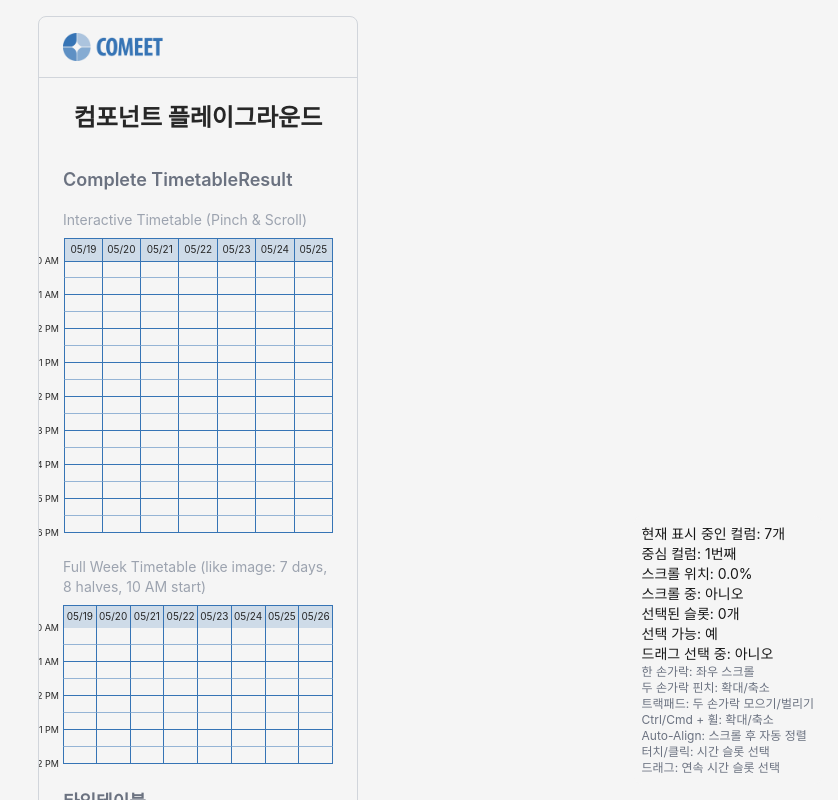
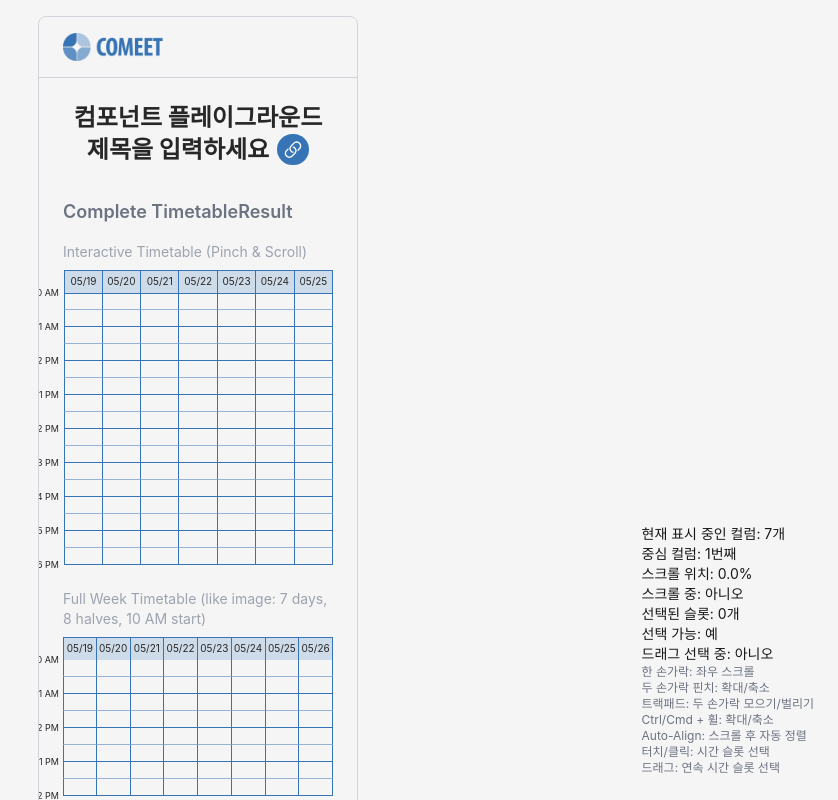
Before and after one commit to comeet-product/comeet, a Next.js app: page /playground in a window 1280 px wide. Shown: the top 800 px of the page, without its empty margins (442-1280 px from the left). Built offline with nearby package versions, Linux system fonts and the light colour scheme; a web font is replaced by a local one.

Commit message:
날짜 31일 제한 toast박스 수정

```diff
--- a/src/app/playground/page.js
+++ b/src/app/playground/page.js
@@ -27,6 +27,7 @@ export default function Playground() {
         <div className="p-4 md:p-6">
             <h1 className="text-2xl text-black font-bold mb-8 text-center">
                 컴포넌트 플레이그라운드
+                <Title></Title>
             </h1>
 
             <div className="mb-8">
--- a/src/components/Calendar.js
+++ b/src/components/Calendar.js
@@ -269,7 +269,7 @@ export default function Calendar({ onChange, selectedDates = [] }) {
             {/* Toast Message */}
             {showToast && (
                 <div className="fixed bottom-[65px] left-1/2 transform -translate-x-1/2 z-50">
-                    <div className="bg-red-500 text-white px-4 py-2 rounded-lg shadow-lg">
+                    <div className="bg-red-500 text-white text-xs px-3 py-2 rounded-lg shadow-lg">
                         {toastMessage}
                     </div>
                 </div>
```
